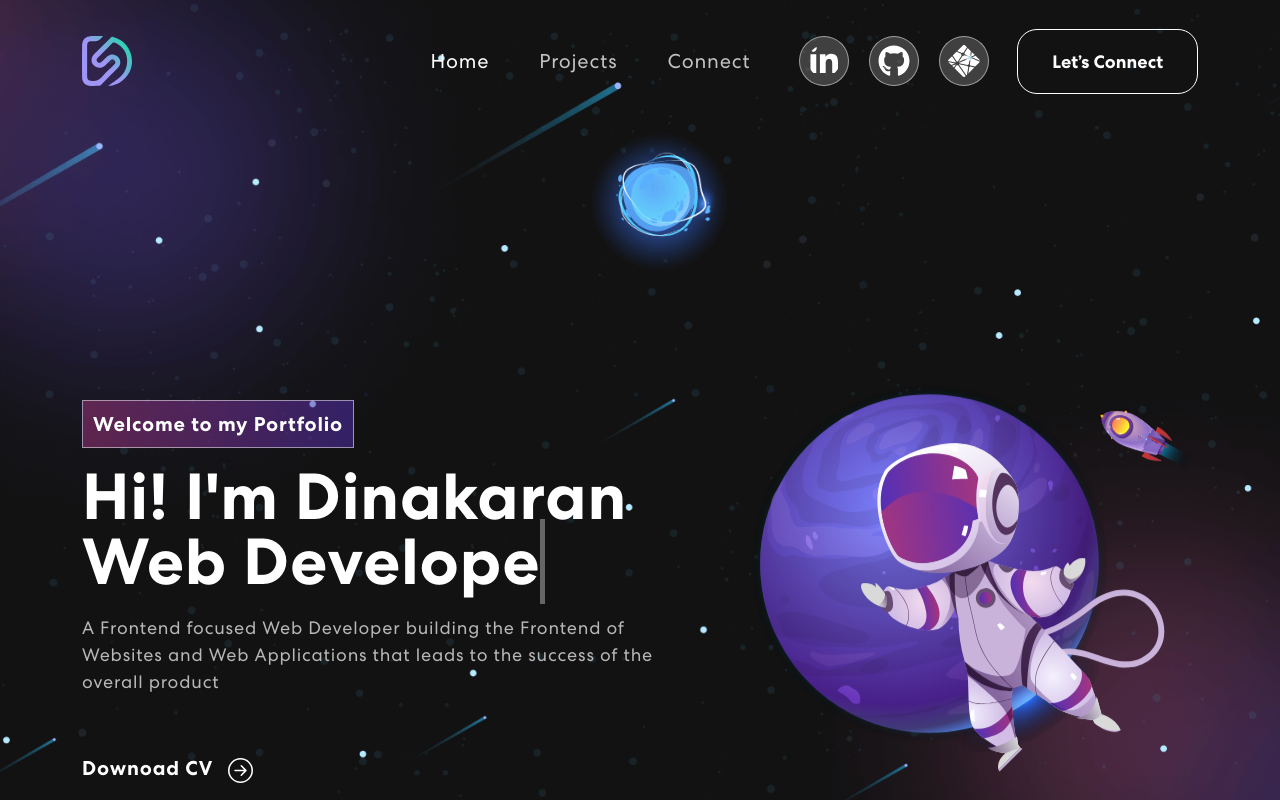
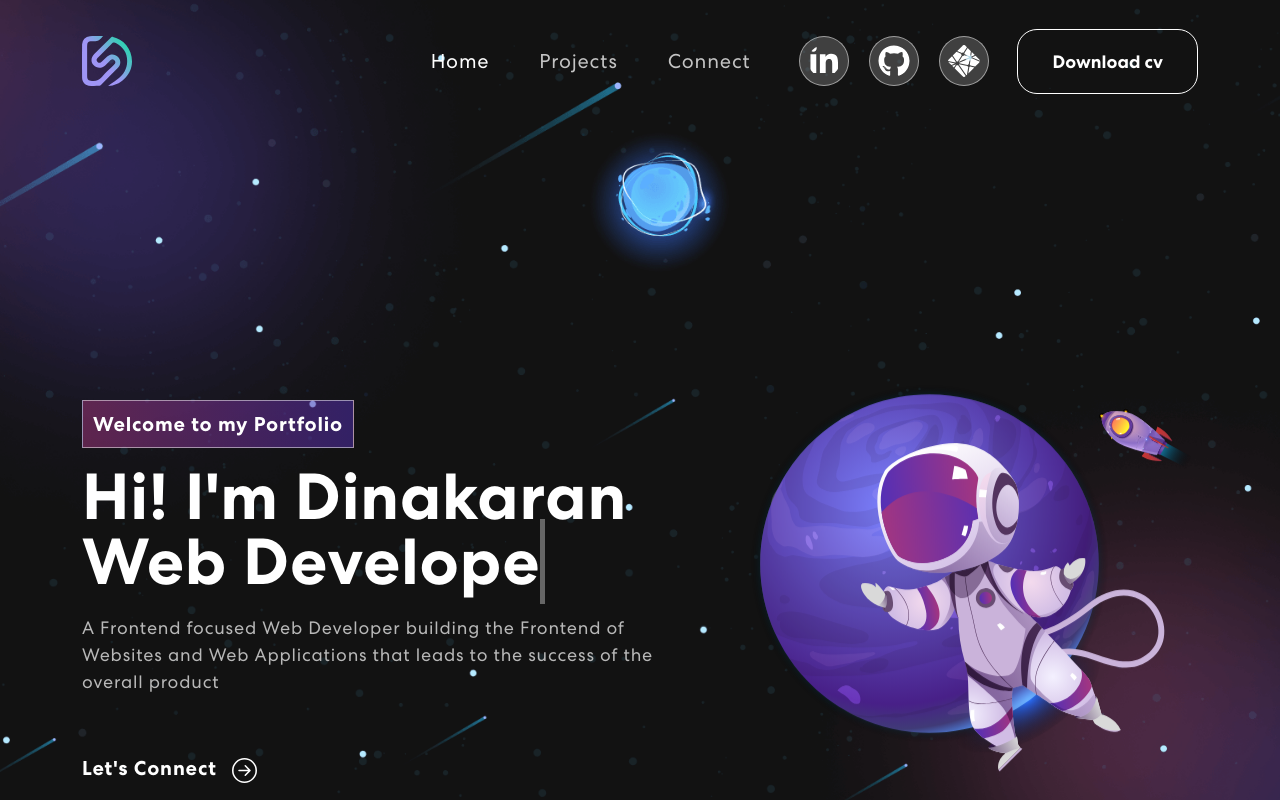
Before and after one commit to dhina4225/personal-portfolio, a React (Create React App) app: page / in a window 1280 px wide. Shown: the top 800 px of the page. Built offline with nearby package versions, Linux system fonts and the light colour scheme.

Commit message:
change files

```diff
--- a/src/components/Banner.js
+++ b/src/components/Banner.js
@@ -82,7 +82,7 @@ export const Banner = () => {
                   </p>
                   <button onClick={() => console.log("connect")}>
                     <a href={Contact}>
-                      Downoad CV <ArrowRightCircle size={25} />
+                      Let's Connect <ArrowRightCircle size={25} />
                     </a>
                   </button>
                 </div>
--- a/src/components/NavBar.js
+++ b/src/components/NavBar.js
@@ -79,9 +79,11 @@ export const NavBar = () => {
               </a>
             </div>
 
-            <button className="vvd">
-              <span>Let’s Connect</span>
-            </button>
+            <form method="get" action="">
+              <button class="myButton" type="submit">
+                Download cv
+              </button>
+            </form>
           </span>
         </Navbar.Collapse>
       </Container>
```
Also changed, not shown: 1 other file (tests, documents, lock files or other folders).
